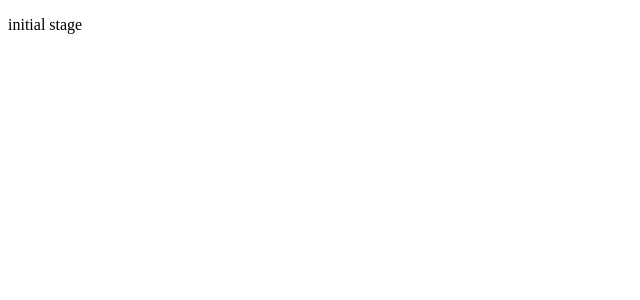
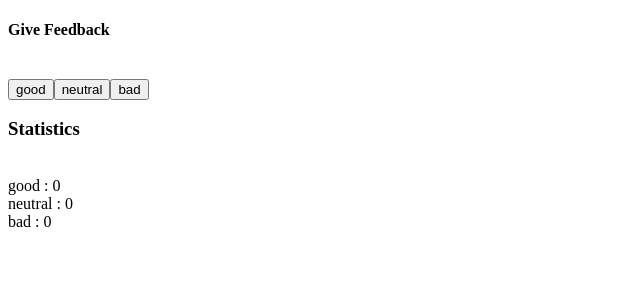
Before and after one commit to ThiwankaS/Full-Stack-Open-Web, a React (Vite) app in the folder Part1/unicafe/: page / in a window 1280 px wide. Shown: the top 300 px of the page, without its empty margins (0-640 px from the left). Built offline with nearby package versions, Linux system fonts and the light colour scheme.

Commit message:
1.6 Excercise unicafe step1

```diff
--- a/Part1/unicafe/src/App.jsx
+++ b/Part1/unicafe/src/App.jsx
@@ -5,11 +5,39 @@ import viteLogo from '/vite.svg'
 
 const App = () => {
 
+  const [ good , setGood ] =  useState(0);
+  const [ neutral, setNeutral ] = useState(0);
+  const [ bad, setBad ] = useState(0);
+
   return (
     <div>
-      <p>initial stage</p>
+      <h4>Give Feedback</h4>
+      <br/>
+      <Button handelClick={() => setGood(good + 1)} text='good' />
+      <Button handelClick={() => setNeutral(neutral + 1)} text='neutral' />
+      <Button handelClick={() => setBad(bad + 1)} text='bad' />
+      <br/>
+      <h3>Statistics</h3>
+      <br/>
+      <Feedback text='good' stat={good}/>
+      <Feedback text='neutral' stat={neutral}/>
+      <Feedback text='bad' stat={bad}/>
     </div>
   )
 }
 
+const Button = (props) => {
+  const { text,handelClick } = props;
+  return(
+    <button onClick={handelClick}>{text}</button>
+  )
+}
+
+const Feedback = (props) => {
+  const { text,stat } = props;
+  return (
+    <div>{text} : {stat} </div>
+  )
+}
+
 export default App
```
